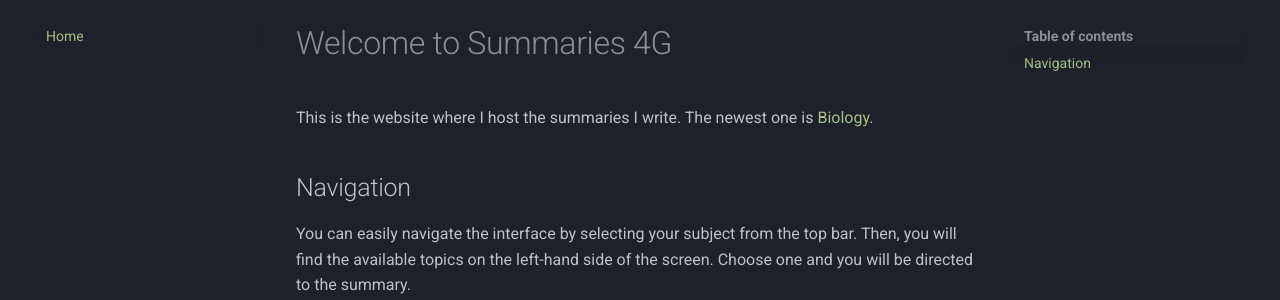
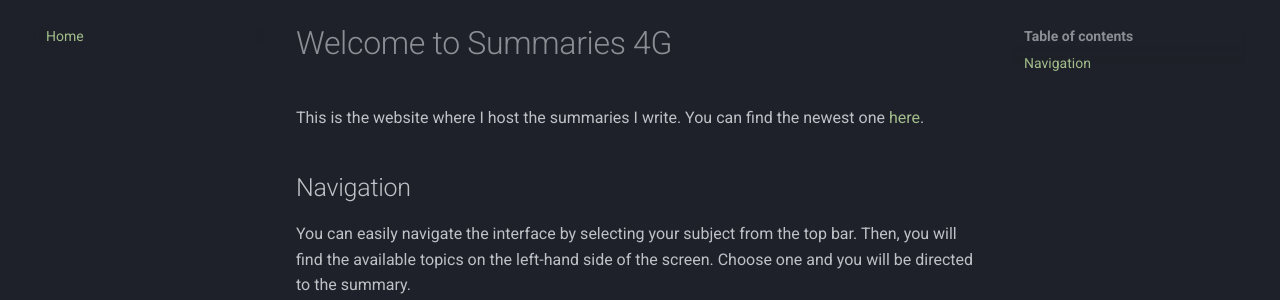
Before and after one commit to VSparl/summary-site, an MkDocs documentation site: the page built from docs/index.md, in a window 1280 px wide. Shown: the part 123-423 px from the top of the page. Built offline with MkDocs 1.6.1 and Material for MkDocs 9.7.7, drawn with Linux system fonts in a browser that asks for light colours.

Commit message:
Added "latest" functionality

```diff
--- a/docs/index.md
+++ b/docs/index.md
@@ -1,6 +1,6 @@
 # Welcome to Summaries 4G
 
-This is the website where I host the summaries I write. The newest one is [Biology](bi/4/summary.md).
+This is the website where I host the summaries I write. You can find the newest one [here](./latest.md).
 
 ## Navigation
 
```
Also changed, not shown: docs/latest.md (added, +12 -0 lines).
